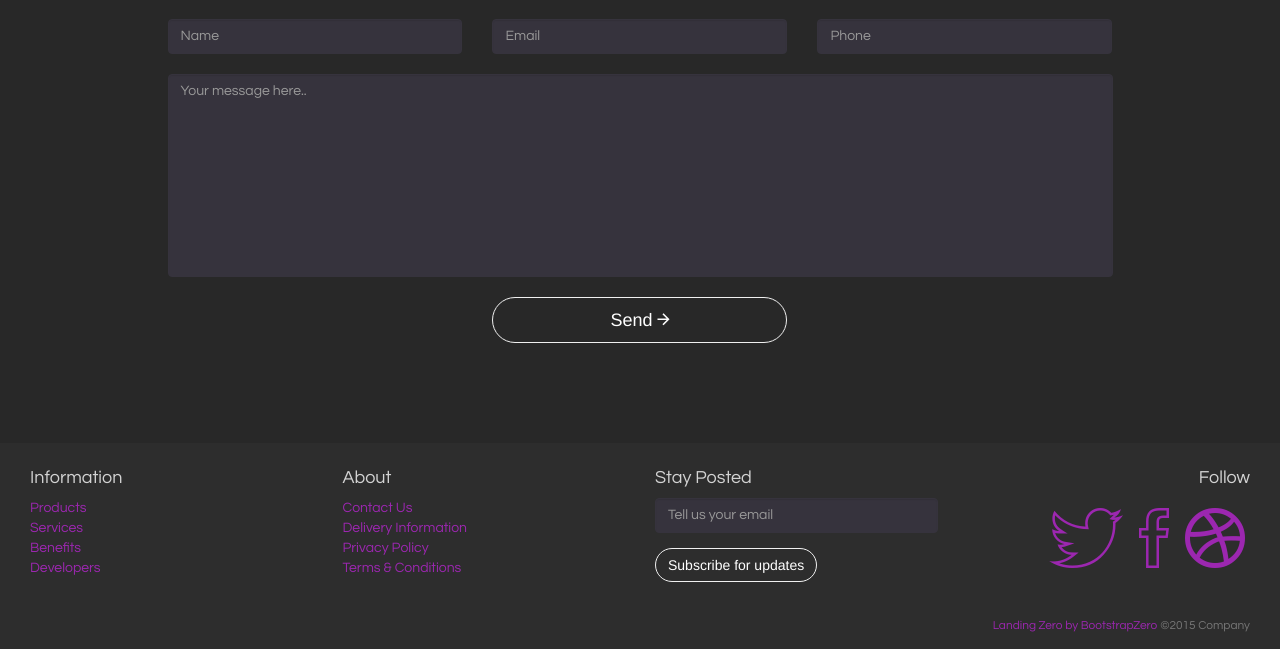
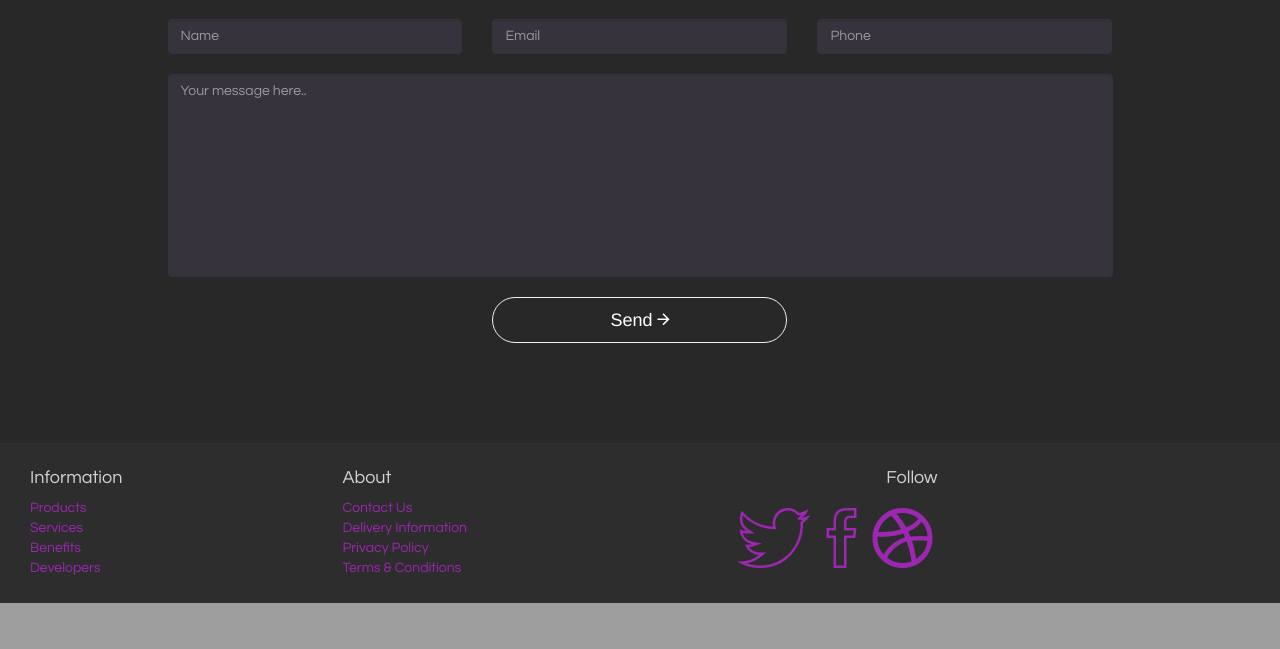
Before and after one commit to Mike410/CS3BC2Proj, a PHP site: page / in a window 1280 px wide. Shown: the part 2816-3465 px from the top of the page. After the commit the page ends 3419 px from the top, so only its background shows below. Run offline with PHP 8.4, Linux system fonts and the light colour scheme; grey boxes labelled with a size stand in for pictures from a placeholder-image service; some libraries are stand-ins or nearby versions.

Commit message:
fixed homepage

```diff
--- a/landingzero_334/index.html
+++ b/landingzero_334/index.html
@@ -3,26 +3,16 @@
   <head>
     <meta charset="utf-8">
     <title>Kikoff Shop</title>
-    <meta name="description" content="This is our shop." />
     <meta name="viewport" content="width=device-width, initial-scale=1.0">
-    <meta name="generator" content="Codeply">
-    <link rel="stylesheet" href="//maxcdn.bootstrapcdn.com/bootstrap/3.3.4/css/bootstrap.min.css" />
-    <link href="//cdnjs.cloudflare.com/ajax/libs/animate.css/3.1.1/animate.min.css" rel="stylesheet" />
-    <link rel="stylesheet" href="//code.ionicframework.com/ionicons/2.0.1/css/ionicons.min.css" />
-    <link rel="stylesheet" href="css/styles.css" />
+    <link rel="stylesheet" href="//maxcdn.bootstrapcdn.com/bootstrap/3.3.4/css/bootstrap.min.css"/>
+    <link href="//cdnjs.cloudflare.com/ajax/libs/animate.css/3.1.1/animate.min.css" rel="stylesheet"/>
+    <link rel="stylesheet" href="//code.ionicframework.com/ionicons/2.0.1/css/ionicons.min.css"/>
+    <link rel="stylesheet" href="css/styles.css"/>
   </head>
+
   <body>
     <nav id="topNav" class="navbar navbar-default navbar-fixed-top">
         <div class="container-fluid">
-            <div class="navbar-header">
-                <button type="button" class="navbar-toggle collapsed" data-toggle="collapse" data-target="#bs-navbar">
-                    <span class="sr-only">Toggle navigation</span>
-                    <span class="icon-bar"></span>
-                    <span class="icon-bar"></span>
-                    <span class="icon-bar"></span>
-                </button>
-                <a class="navbar-brand page-scroll" href="#first"><i class="ion-ios-analytics-outline"></i> Landing Zero</a>
-            </div>
             <div class="navbar-collapse collapse" id="bs-navbar">
                 <ul class="nav navbar-nav">
                     <li>
@@ -32,7 +22,7 @@
                         <a class="page-scroll" href="#two">Gallery</a>
                     </li>
                     <li>
-                        <a class="page-scroll" href="#three">About Our Company</a>
+                        <a class="page-scroll" href="#three">About Us</a>
                     </li>
                     <li>
                         <a class="page-scroll" href="#last">Contact</a>
@@ -41,6 +31,7 @@
             </div>
         </div>
     </nav>
+    <!--VIDEO BACKGROUND -->
     <header id="first">
         <div class="header-content">
             <div class="inner">
@@ -54,6 +45,8 @@
             <source src="https://s3-us-west-2.amazonaws.com/coverr/mp4/Traffic-blurred2.mp4" type="video/mp4">Your browser does not support the video tag. I suggest you upgrade your browser.
         </video>
     </header>
+
+    <!--ABOUT CLOTHING -->
         <section id="one">
         <div class="container">
             <div class="row">
@@ -89,6 +82,9 @@
             </div>
         </div>
     </section>
+
+
+    <!--GALLERY-->
     <section id="two" class="no-padding">
         <div class="container-fluid">
             <div class="row no-gutter">
@@ -167,6 +163,8 @@
             </div>
         </div>
     </section>
+
+    <!--THIRD DIV , MAYBE PEOPLE HERE?-->
     <section class="bg-primary" id="three">
         <div class="container">
             <div class="row">
@@ -182,6 +180,8 @@
         </div>
     </section>
 
+
+    <!--CONTACT US -->
     <section id="last">
         <div class="container">
             <div class="row">
@@ -217,6 +217,8 @@
             </div>
         </div>
     </section>
+
+    <!--FOOTER-->
     <footer id="footer">
         <div class="container-fluid">
             <div class="row">
@@ -238,17 +240,6 @@
                         <li><a href="#">Terms &amp; Conditions</a></li>
                     </ul>
                 </div>
-                <div class="col-xs-12 col-sm-3 column">
-                    <h4>Stay Posted</h4>
-                    <form>
-                        <div class="form-group">
-                          <input type="text" class="form-control" title="No spam, we promise!" placeholder="Tell us your email">
-                        </div>
-                        <div class="form-group">
-                          <button class="btn btn-primary" data-toggle="modal" data-target="#alertModal" type="button">Subscribe for updates</button>
-                        </div>
-                    </form>
-                </div>
                 <div class="col-xs-12 col-sm-3 text-right">
                     <h4>Follow</h4>
                     <ul class="list-inline">
@@ -258,10 +249,10 @@
                     </ul>
                 </div>
             </div>
-            <br/>
-            <span class="pull-right text-muted small"><a href="http://www.bootstrapzero.com">Landing Zero by BootstrapZero</a> ©2015 Company</span>
         </div>
     </footer>
+
+    <!--MODAL FOR IMAGES -->
     <div id="galleryModal" class="modal fade" tabindex="-1" role="dialog" aria-hidden="true">
         <div class="modal-dialog modal-lg">
         <div class="modal-content">
@@ -275,26 +266,7 @@
         </div>
         </div>
     </div>
-    <div id="aboutModal" class="modal fade" tabindex="-1" role="dialog" aria-hidden="true">
-        <div class="modal-dialog">
-        <div class="modal-content">
-        	<div class="modal-body">
-        		<h2 class="text-center">Landing Zero Theme</h2>
-        		<h5 class="text-center">
-        		    A free, responsive landing page theme built by BootstrapZero.
-        		</h5>
-        		<p class="text-justify">
-        		    This is a single-page Bootstrap template with a sleek dark/grey color scheme, accent color and smooth scrolling.
-        		    There are vertical content sections with subtle animations that are activated when scrolled into view using the jQuery WOW plugin. There is also a gallery with modals
-        		    that work nicely to showcase your work portfolio. Other features include a contact form, email subscribe form, multi-column footer. Uses Questrial Google Font and Ionicons.
-        		</p>
-        		<p class="text-center"><a href="http://www.bootstrapzero.com">Download at BootstrapZero</a></p>
-        		<br/>
-        		<button class="btn btn-primary btn-lg center-block" data-dismiss="modal" aria-hidden="true"> OK </button>
-        	</div>
-        </div>
-        </div>
-    </div>
+
     <div id="alertModal" class="modal fade" tabindex="-1" role="dialog" aria-hidden="true">
         <div class="modal-dialog modal-sm">
         <div class="modal-content">
@@ -308,6 +280,7 @@
         </div>
         </div>
     </div>
+
     <!--scripts loaded here from cdn for performance -->
     <script src="//ajax.googleapis.com/ajax/libs/jquery/1.9.1/jquery.min.js"></script>
     <script src="//maxcdn.bootstrapcdn.com/bootstrap/3.3.4/js/bootstrap.min.js"></script>
```
Also changed, not shown: landingzero_334/css/styles.css (+0 -7 lines).
